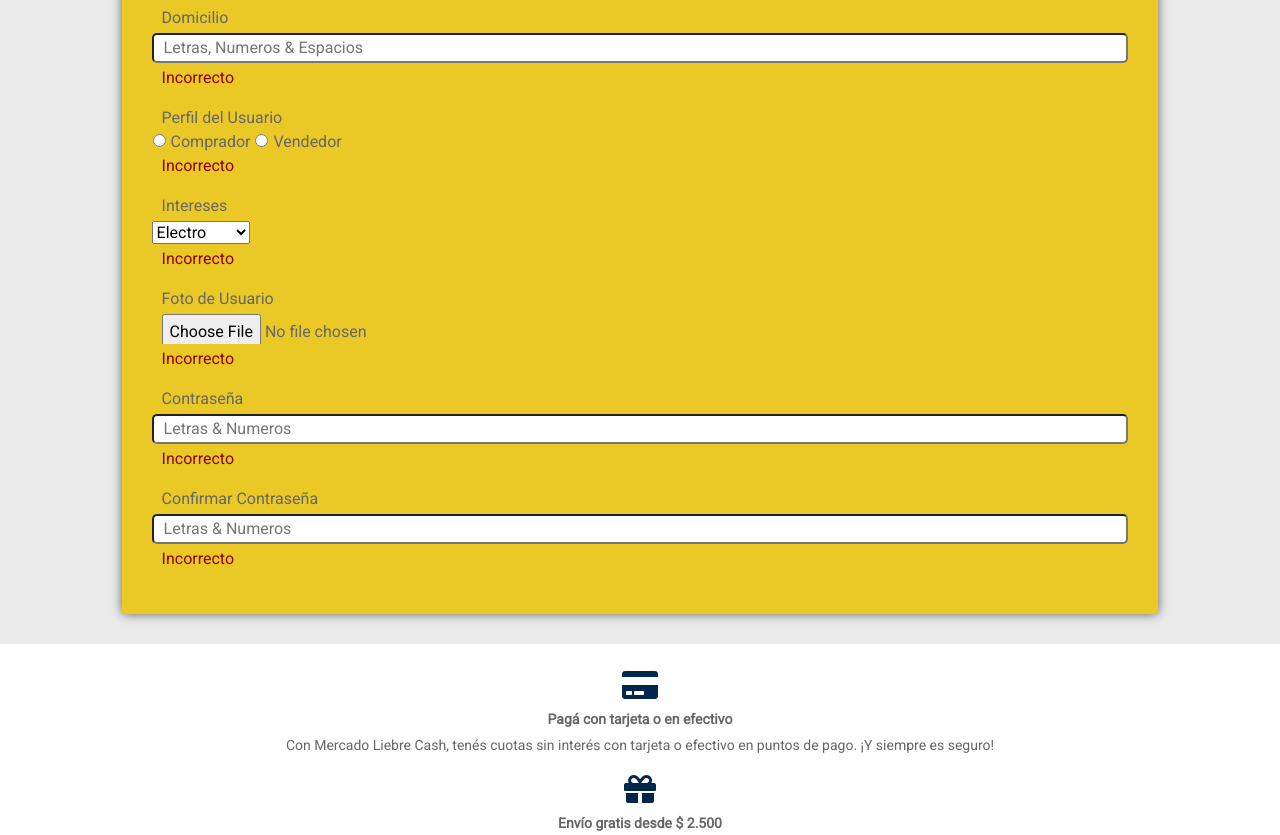
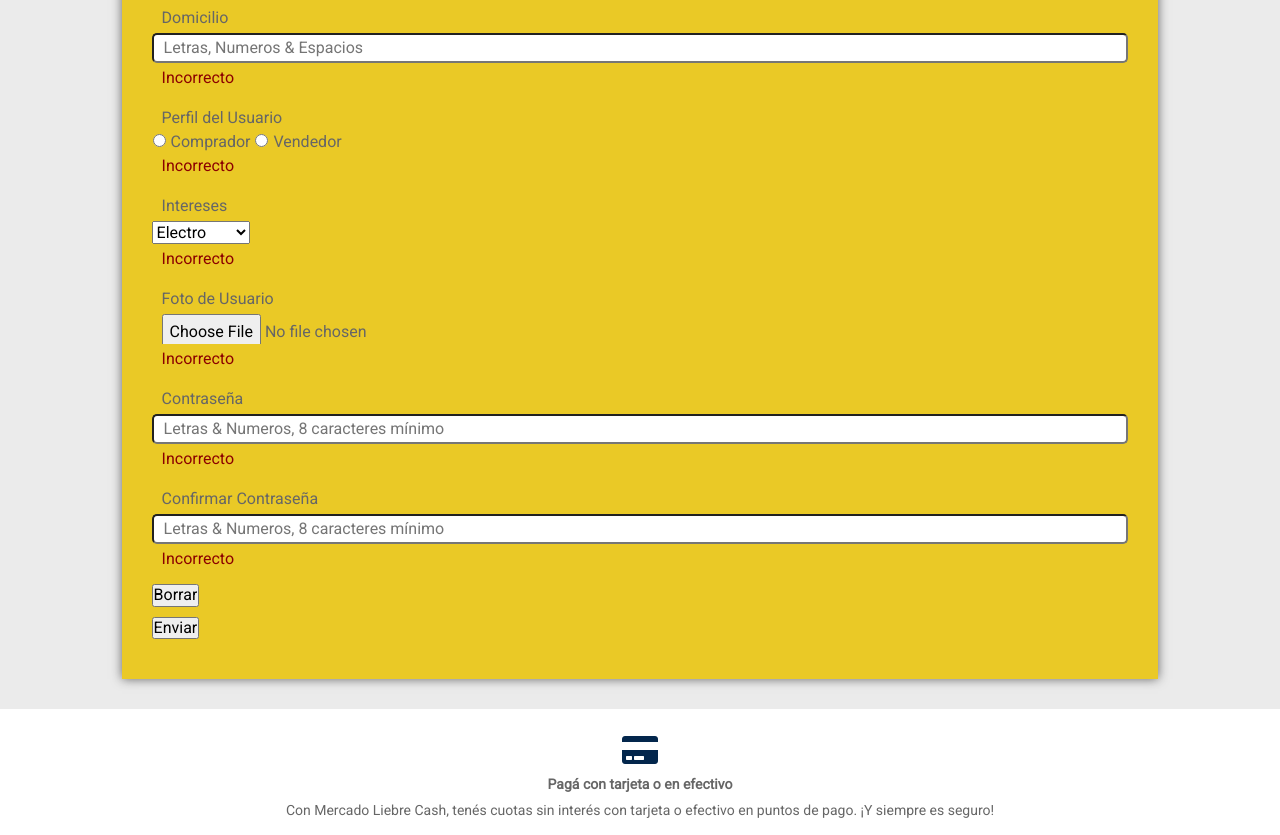
Before and after one commit to EnriqueAlfonso/Mercado_Liebre, a website: page views/register.html in a window 1280 px wide. Shown: the part 929-1764 px from the top of the page. Drawn offline with Linux system fonts and the light colour scheme; files that its build step writes are made by us from their sources; files whose address does not match are found by name.

Commit message:
Version: 2.0

```diff
--- a/views/register.html
+++ b/views/register.html
@@ -134,7 +134,7 @@
                             type="text"
                             name="usuario"
                             id="usuario"
-                            placeholder="Letras & Numeros"
+                            placeholder="Letras & Numeros, 6 caracteres mínimo"
                             minlength="6"
                             maxlength="30"
                             class="input"
@@ -229,8 +229,8 @@
                             type="password"
                             name="password"
                             id="password"
-                            placeholder="Letras & Numeros"
-                            minlength="6"
+                            placeholder="Letras & Numeros, 8 caracteres mínimo"
+                            minlength="8"
                             maxlength="20"
                             class="input"
                             required
@@ -239,18 +239,26 @@
                     </div>
 
                     <div class="box_registro">
-                        <label for="password" class="label">Confirmar Contraseña</label>
+                        <label for="confirmar" class="label">Confirmar Contraseña</label>
                         <input
                             type="password"
-                            name="password"
-                            id="password"
-                            placeholder="Letras & Numeros"
-                            minlength="6"
+                            name="confirmar"
+                            id="confirmar"
+                            placeholder="Letras & Numeros, 8 caracteres mínimo"
+                            minlength="8"
                             maxlength="20"
                             class="input"
                             required
                         />
                         <span class="alerta">Incorrecto</span>
+                    </div>
+
+                    <div class="box_registro">
+                        <input type="reset" value="Borrar" />
+                    </div>
+
+                    <div class="box_registro">
+                        <input type="submit" value="Enviar" src="/" />
                     </div>
                 </form>
             </section>
```
